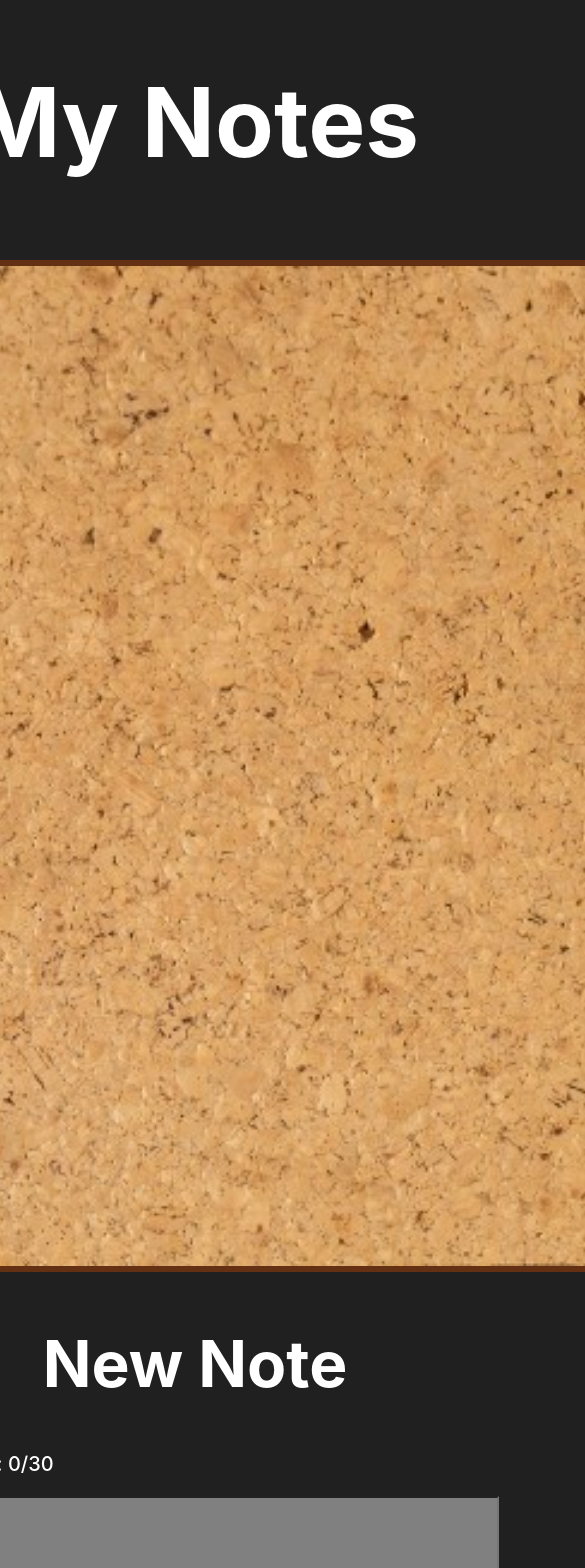
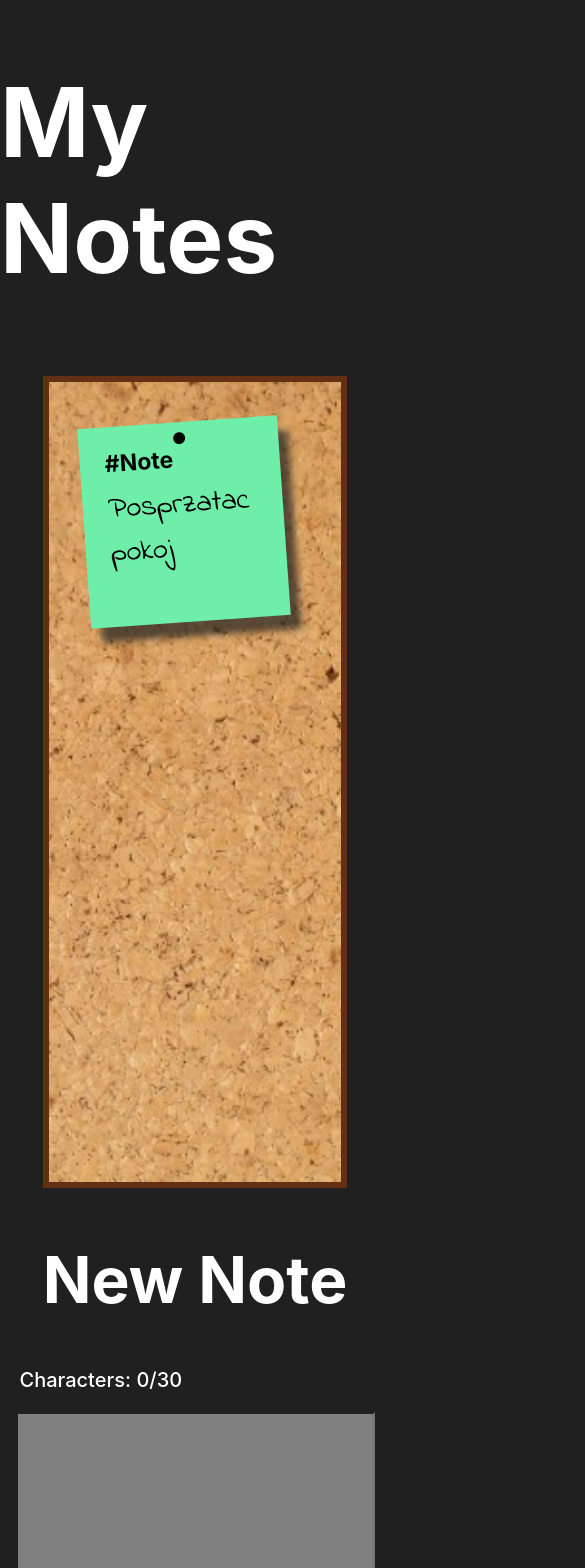
Before and after one commit to soseen/notes-app, a React (Create React App) app: page / in a window 390 px wide. Shown: the top 1568 px of the page, 585 px wide, since content can reach past the window. Built offline with nearby package versions, Linux system fonts and the light colour scheme.

Commit message:
added media querries

```diff
--- a/src/App.css
+++ b/src/App.css
@@ -1,12 +1,16 @@
 body {
     background-color: #202020;
+    width: 100%;
+    margin: auto;
 }
 
 
 .App {
-    display: flex;
+    /* display: flex;
+    flex-shrink: initial;
     flex-direction: column;
     vertical-align: middle;
     justify-content: center;
-    align-items: center;
+    align-items: center; */
+    width: 100%;
 }
--- a/src/NewNoteForm.css
+++ b/src/NewNoteForm.css
@@ -1,12 +1,18 @@
+.add-note-container {
+    display: flex;
+    justify-content: center;
+}
+
 .note-form {
     display: flex;
     flex-direction: column;
     align-items: center;
+    width: 90%;
 }
 
 .note-form input[type=textarea] {
     height: 200px;
-    width: 600px;
+    width: 100%;
     font-size: 45px;
     font-style: italic;
     resize: none;
@@ -14,6 +20,9 @@
     background-color: gray;
 }
 
+.note-form p {
+    align-self: flex-start;
+}
 
 .add-note-container {
     margin-bottom: 10px;
--- a/src/NewNoteForm.js
+++ b/src/NewNoteForm.js
@@ -21,8 +21,8 @@ const NewNoteForm = ({addNote}) => {
 
     return (
         <div className="add-note-container">
-            <p>Characters: {characters}/30</p>
             <form className="note-form" onSubmit={sendNote}>
+                <p>Characters: {characters}/30</p>
                 <input type="textarea" onChange={getNoteString} maxlength={30} />
             </form>
         </div>
--- a/src/NotesBoard.css
+++ b/src/NotesBoard.css
@@ -1,7 +1,3 @@
-@font-face {
-    font-family: 'ReenieBeanie-Regular';
-    src: local('ReenieBeanie-Regular'), url(./fonts/ReenieBeanie-Regular.ttf) format('truetype');
-  }
 
 h1 {
     font-size: 96px;
@@ -20,15 +16,17 @@ h2 {
     display: flex;
     flex-direction: column;
     align-items: center;
+    width: 100%;
 }
 
 .notes-board {
-    width: 1500px;
-    height: 1000px;
+    width: 75%;
+    height: 800px;
     border: 6px solid rgb(99, 48, 19);
     display: flex;
-    justify-content: flex-start;
     flex-wrap: wrap;
+    align-content: flex-start;
+    flex-grow: 1;
     overflow: auto;
     background-image: url('./board.jpg');
     background-size: cover;
@@ -37,11 +35,10 @@ h2 {
 
 .note {
     overflow: hidden;
-    margin-left: 130px;
-    margin-top: 20px;
-    margin-bottom: 50px;
-    width: 350px;
-    height: 350px;
+    margin-left: 35px;
+    margin-top: 40px;
+    width: 200px;
+    height: 200px;
     background-color: #a0d0e4;
     -webkit-transform:rotate(5deg);
     -o-transform:rotate(5deg);
@@ -62,14 +59,14 @@ h2 {
     position: relative;
   }
 
-  .notes-board > :nth-child(4n).note{
+  .notes-board > :nth-child(3n).note{
     background-color: #f36947;
     -webkit-transform:rotate(2deg);
     -o-transform:rotate(2deg);
     -moz-transform:rotate(2deg);
   }
 
-  .notes-board > :nth-child(5n).note{
+  .notes-board > :nth-child(4n+1).note{
     background-color: #6eeea8;
     -webkit-transform:rotate(-4deg);
     -o-transform:rotate(-4deg);
@@ -79,29 +76,45 @@ h2 {
 
 
 .note *{
-    margin-left: 30px;
+    margin-left: 25px;
 }
 
 .note p {
     color: black;
     margin-top: 10px;
     font-family: "Indie Flower";
-    font-size:50px;
+    font-size:30px;
 }
 
 .note h3 {
-    font-size: 40px;
+    font-size: 23px;
     /* font-family:"Reenie Beanie",arial,sans-serif; */
     margin-bottom: 5px;
     color: black;
 }
 
 .pin {
-    width: 25px;
-    height: 25px;
+    width: 12px;
+    height: 12px;
     border-radius: 50%;
     background-color: black;
     position: absolute;
-    left: 130px;
+    left: 70px;
     top: 10px;
 }
+
+
+
+/* @media screen and (max-width: 1200px){
+  .notes-board {
+    width: 550px;
+  }
+
+}
+
+@media screen and (max-width: 550px){
+  .notes-board {
+    width: 280px;
+  }
+
+}  */
```
